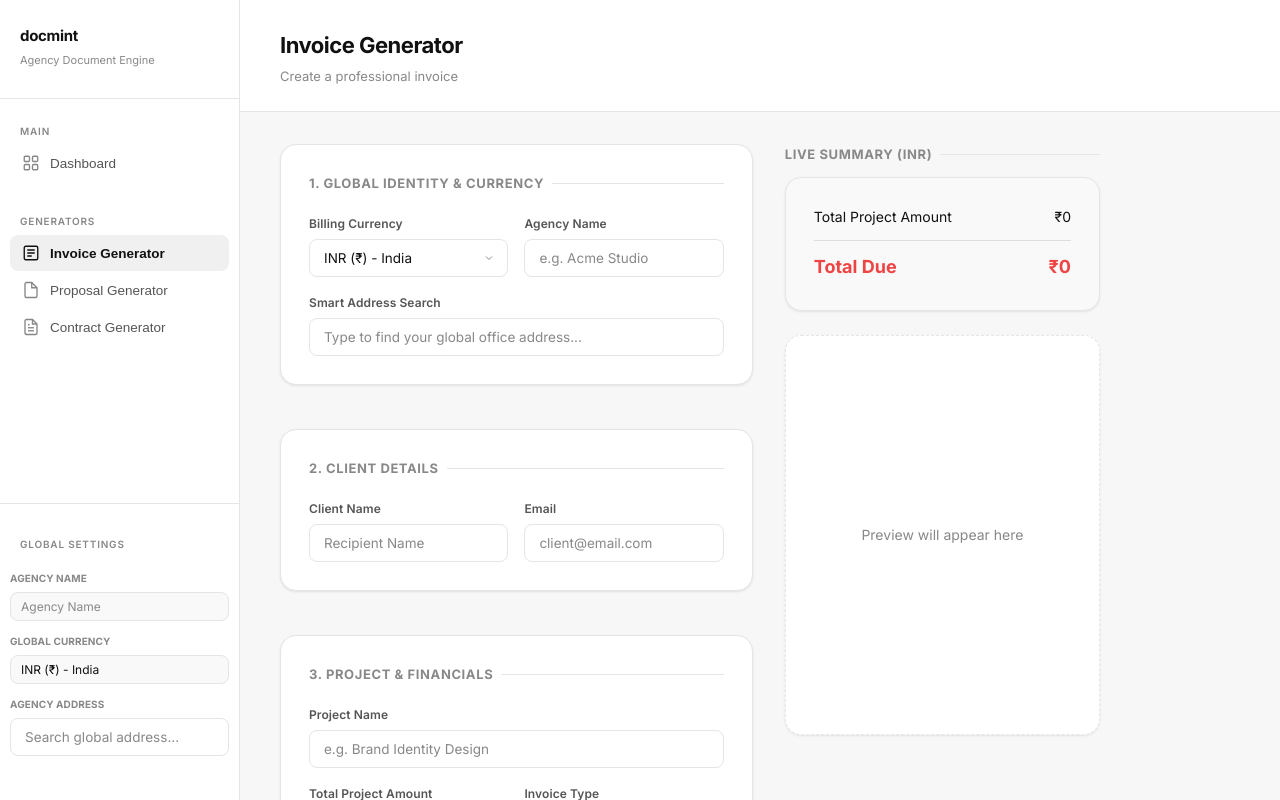
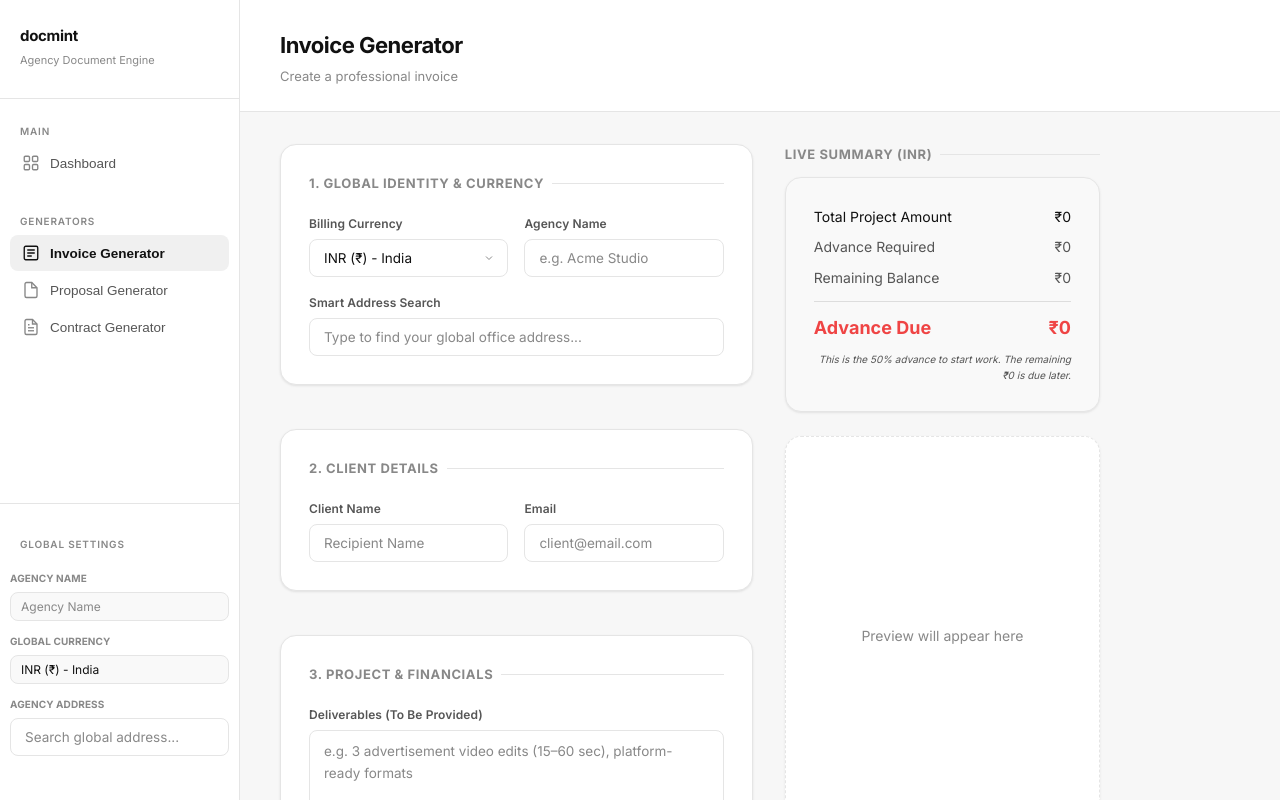
Before and after one commit to waximhq-spec/docmint, a React (Vite) app: page / in a window 1280 px wide. Both pictures are taken after a click on the button "Invoice Generator". Built offline with nearby package versions, Linux system fonts and the light colour scheme.

Commit message:
removed new pro ject option

```diff
--- a/src/pages/InvoiceGenerator.jsx
+++ b/src/pages/InvoiceGenerator.jsx
@@ -27,7 +27,7 @@ const DEFAULT_FORM = {
   invoiceNumber: '',
   invoiceDate: new Date().toISOString().split('T')[0],
   dueDate: '',
-  type: 'Full Payment Invoice',
+  type: 'Advance Invoice',
   status: 'Unpaid',
   gstEnabled: false,
   gstRate: 18,
@@ -59,6 +59,14 @@ export default function InvoiceGenerator() {
     }
   }, [form, provider]);
 
+  useEffect(() => {
+    if (form.type === 'Advance Invoice' || form.type === 'Full Invoice') {
+      setForm(f => ({ ...f, status: 'Unpaid' }));
+    } else if (form.type === 'Final Invoice') {
+      setForm(f => ({ ...f, status: 'Partially Paid' }));
+    }
+  }, [form.type]);
+
   const set = (k, v) => setForm(f => ({ ...f, [k]: v }));
   const setProv = (k, v) => setProvider(p => ({ ...p, [k]: v }));
 
@@ -78,7 +86,7 @@ export default function InvoiceGenerator() {
 
     let dueNow = grandTotal;
     if (form.type === 'Advance Invoice') dueNow = advance;
-    if (form.type === 'Final Invoice (Remaining Balance)') dueNow = remaining;
+    if (form.type === 'Final Invoice') dueNow = remaining;
 
     return { total, gst, grandTotal, advance, remaining, dueNow };
   };
@@ -140,8 +148,22 @@ export default function InvoiceGenerator() {
             <div className="card-title">3. Project & Financials</div>
             <div className="form-grid">
               <div className="form-group full">
-                <label>Project Name</label>
-                <input value={form.projectName} onChange={e => set('projectName', e.target.value)} placeholder="e.g. Brand Identity Design" />
+                <label>
+                  {form.type === 'Advance Invoice' ? 'Deliverables (To Be Provided)' :
+                   form.type === 'Final Invoice' ? 'Services Rendered' :
+                   'Project Description'}
+                </label>
+                <textarea
+                  rows={2}
+                  value={form.projectName}
+                  onChange={e => set('projectName', e.target.value)}
+                  placeholder={
+                    form.type === 'Advance Invoice' ? 'e.g. 3 advertisement video edits (15–60 sec), platform-ready formats' :
+                    form.type === 'Final Invoice' ? 'e.g. 3 advertisement videos delivered and finalized' :
+                    'e.g. Video production services for marketing campaign'
+                  }
+                />
+                <div style={{ fontSize: 10, color: '#888', marginTop: 4 }}>Keep this section brief. Detailed scope should be in proposal/contract.</div>
               </div>
               <div className="form-group">
                 <label>Total Project Amount</label>
@@ -150,32 +172,36 @@ export default function InvoiceGenerator() {
               <div className="form-group">
                 <label>Invoice Type</label>
                 <select value={form.type} onChange={e => set('type', e.target.value)}>
-                  <option>Full Payment Invoice</option>
                   <option>Advance Invoice</option>
-                  <option>Final Invoice (Remaining Balance)</option>
+                  <option>Final Invoice</option>
+                  <option>Full Invoice</option>
                 </select>
               </div>
 
-              {form.type !== 'Full Payment Invoice' && (
+              {form.type !== 'Full Invoice' && (
                 <>
                   <div className="form-group">
-                    <label>Advance %</label>
+                    <label>{form.type === 'Final Invoice' ? 'Advance Paid %' : 'Advance %'}</label>
                     <input type="number" value={form.advancePercent} onChange={e => { set('advancePercent', e.target.value); set('manualAdvance', ''); }} placeholder="50" />
                   </div>
                   <div className="form-group">
-                    <label>OR Manual Advance Amount</label>
+                    <label>{form.type === 'Final Invoice' ? 'Manual Advance Paid' : 'OR Manual Advance Amount'}</label>
                     <input type="number" value={form.manualAdvance} onChange={e => set('manualAdvance', e.target.value)} placeholder="0.00" />
                   </div>
                 </>
               )}
 
-              <div className="form-group">
+              <div className="form-group" style={{ opacity: 0.7 }}>
                 <label>Payment Status</label>
-                <select value={form.status} onChange={e => set('status', e.target.value)}>
+                <select
+                  value={form.status}
+                  onChange={e => set('status', e.target.value)}
+                  disabled
+                >
                   <option>Unpaid</option>
                   <option>Partially Paid</option>
-                  <option>Paid</option>
                 </select>
+                <div style={{ fontSize: 9, color: '#888', marginTop: 4 }}>Status is set automatically based on invoice type</div>
               </div>
             </div>
             <div className="toggle-row" style={{ marginTop: 16 }}>
@@ -198,22 +224,27 @@ export default function InvoiceGenerator() {
               <span>Total Project Amount</span>
               <span>{formatCurrency(totals.grandTotal, provider.currency)}</span>
             </div>
-            {form.type !== 'Full Payment Invoice' && (
+            {form.type !== 'Full Invoice' && (
               <>
                 <div style={{ display: 'flex', justifyContent: 'space-between', marginBottom: 8, fontSize: 14, color: 'var(--text-secondary)' }}>
-                  <span>Advance Paid/Req</span>
+                  <span>{form.type === 'Advance Invoice' ? 'Advance Required' : 'Advance Paid'}</span>
                   <span>{formatCurrency(totals.advance, provider.currency)}</span>
                 </div>
                 <div style={{ display: 'flex', justifyContent: 'space-between', marginBottom: 8, fontSize: 14, color: 'var(--text-secondary)' }}>
-                  <span>Remaining Due</span>
+                  <span>Remaining Balance</span>
                   <span>{formatCurrency(totals.remaining, provider.currency)}</span>
                 </div>
               </>
             )}
             <div style={{ display: 'flex', justifyContent: 'space-between', fontWeight: 800, fontSize: 18, borderTop: '1px solid #ddd', paddingTop: 12, marginTop: 12, color: form.status === 'Paid' ? '#10b981' : '#ef4444' }}>
-              <span>{form.type === 'Advance Invoice' ? 'Advance Due' : form.type === 'Final Invoice (Remaining Balance)' ? 'Final Due' : 'Total Due'}</span>
+              <span>{form.type === 'Advance Invoice' ? 'Advance Due' : form.type === 'Final Invoice' ? 'Final Due' : 'Total Due'}</span>
               <span>{formatCurrency(totals.dueNow, provider.currency)}</span>
             </div>
+            {form.type === 'Advance Invoice' && (
+              <div style={{ fontSize: 10, color: 'var(--text-secondary)', textAlign: 'right', marginTop: 8, fontStyle: 'italic' }}>
+                This is the {form.advancePercent}% advance to start work. The remaining {formatCurrency(totals.remaining, provider.currency)} is due later.
+              </div>
+            )}
           </div>
 
           {doc ? (
--- a/src/utils/generators.js
+++ b/src/utils/generators.js
@@ -275,7 +275,7 @@ export function generateInvoice(data, provider) {
     invoiceNumber = 'INV-001',
     invoiceDate = new Date(),
     dueDate,
-    type = 'Full Payment Invoice',
+    type = 'Advance Invoice',
     status = 'Unpaid',
     gstEnabled = false,
     gstRate = 18,
@@ -297,12 +297,15 @@ export function generateInvoice(data, provider) {
 
   let amountDue = grandTotal;
   let typeLabel = 'Total Due';
+  let descriptionLabel = 'Project Description';
   if (type === 'Advance Invoice') {
     amountDue = advance;
     typeLabel = 'Advance Due';
-  } else if (type === 'Final Invoice (Remaining Balance)') {
+    descriptionLabel = 'Deliverables (To Be Provided)';
+  } else if (type === 'Final Invoice') {
     amountDue = remaining;
     typeLabel = 'Final Balance Due';
+    descriptionLabel = 'Services Rendered';
   }
 
   const statusColors = {
@@ -352,7 +355,8 @@ ${data.email || ''}
 ---
 
 ## Details:
-**Project Name:** ${projectName || 'Services Rendered'}
+**${descriptionLabel}:**
+${projectName || 'Services Rendered'}
 **Total Project Amount:** ${formatCurrency(total, currency)}
 ${gstEnabled ? `**GST (${gstRate}%):** ${formatCurrency(gstAmount, currency)}` : ''}
 **Grand Total:** ${formatCurrency(grandTotal, currency)}
@@ -360,14 +364,14 @@ ${gstEnabled ? `**GST (${gstRate}%):** ${formatCurrency(gstAmount, currency)}` :
 ---
 
 ## Financials:
-${type !== 'Full Payment Invoice' ? `- **Advance Amount:** ${formatCurrency(advance, currency)}\n- **Remaining Balance:** ${formatCurrency(remaining, currency)}` : ''}
+${type !== 'Full Invoice' ? `- **${type === 'Advance Invoice' ? 'Advance Required' : 'Advance Paid'}:** ${formatCurrency(advance, currency)}\n- **Remaining Balance:** ${formatCurrency(remaining, currency)}` : ''}
 
 ### **${typeLabel}:** **${formatCurrency(amountDue, currency)}**
 
 ---
 
 **Notes:**
-${notes || 'Payment due within 7 days.'}
+${type === 'Advance Invoice' ? 'This is an advance invoice.\n' : ''}${type === 'Final Invoice' ? 'This is a final invoice.\n' : ''}${notes || 'Payment due within 7 days.'}
   `.trim();
 
 
@@ -415,8 +419,8 @@ ${notes || 'Payment due within 7 days.'}
         <div style="background:#f9f9f9;padding:24px;border-radius:8px;margin-bottom:32px;position:relative;z-index:1;">
           <div style="display:flex;justify-content:space-between;align-items:center;border-bottom:1px solid #eee;padding-bottom:16px;margin-bottom:16px;">
             <div>
-              <div style="font-size:10px;font-weight:700;text-transform:uppercase;color:#888;margin-bottom:4px;">Project Description</div>
-              <div style="font-size:16px;font-weight:600;">${projectName || 'Services Rendered'}</div>
+              <div style="font-size:10px;font-weight:700;text-transform:uppercase;color:#888;margin-bottom:4px;">${descriptionLabel}</div>
+              <div style="font-size:14px;font-weight:600;white-space:pre-line;max-width:300px;line-height:1.4;">${projectName || 'Services Rendered'}</div>
             </div>
             <div style="text-align:right;">
               <div style="font-size:10px;font-weight:700;text-transform:uppercase;color:#888;margin-bottom:4px;">Total Project Amount</div>
@@ -450,10 +454,9 @@ ${notes || 'Payment due within 7 days.'}
               <span>Grand Total</span>
               <span>${formatCurrency(grandTotal, currency)}</span>
             </div>
-
-            ${type !== 'Full Payment Invoice' ? `
+            ${type !== 'Full Invoice' ? `
               <div style="display:flex;justify-content:space-between;padding:8px 0;font-size:13px;color:#888;font-style:italic;">
-                <span>Advance Required/Paid</span>
+                <span>${type === 'Advance Invoice' ? 'Advance Required' : 'Advance Paid'}</span>
                 <span>${formatCurrency(advance, currency)}</span>
               </div>
               <div style="display:flex;justify-content:space-between;padding:8px 0;font-size:13px;color:#888;font-style:italic;">
@@ -463,9 +466,15 @@ ${notes || 'Payment due within 7 days.'}
             ` : ''}
 
             <div style="display:flex;justify-content:space-between;padding:16px;margin-top:16px;background:#111;border-radius:8px;font-size:18px;font-weight:900;color:#fff;">
-              <span style="font-size:11px;font-weight:700;text-transform:uppercase;letter-spacing:1px;align-self:center;">Balance Due</span>
+              <span style="font-size:11px;font-weight:700;text-transform:uppercase;letter-spacing:1px;align-self:center;">${typeLabel}</span>
               <span>${formatCurrency(amountDue, currency)}</span>
             </div>
+            ${type === 'Advance Invoice' ? `
+              <div style="font-size:10px;color:#666;margin-top:8px;text-align:right;line-height:1.4;">
+                This represents the ${advancePercent}% advance required to commence work.<br/>
+                The remaining <strong>${formatCurrency(remaining, currency)}</strong> will be due upon final delivery.
+              </div>
+            ` : ''}
           </div>
         </div>
 
@@ -477,7 +486,7 @@ ${notes || 'Payment due within 7 days.'}
               ${provider.accNumber ? `<strong>A/C:</strong> ${provider.accNumber} · ` : ''}
               ${provider.ifscCode ? `<strong>IFSC:</strong> ${provider.ifscCode}` : ''}
             </div>
-            <div style="font-size:12px;color:#777;line-height:1.6;white-space:pre-line;">${notes || 'Payment due within 7 days.'}</div>
+            <div style="font-size:12px;color:#777;line-height:1.6;white-space:pre-line;">${type === 'Advance Invoice' ? '<strong>This is an advance invoice.</strong>\n' : ''}${type === 'Final Invoice' ? '<strong>This is a final invoice.</strong>\n' : ''}${notes || 'Payment due within 7 days.'}</div>
           </div>
         </div>
       </div>
```
